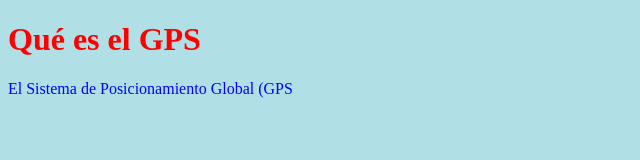
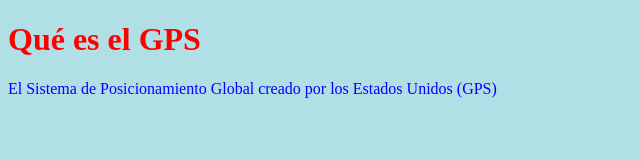
Before and after one commit to AnJoGar/geolocalizacion1, a plain HTML site: page GPS.html in a window 1280 px wide. Shown: the whole page, without its empty margins (0-640 px from the left). Drawn offline with Linux system fonts and the light colour scheme.

Commit message:
Update GPS.html

```diff
--- a/GPS.html
+++ b/GPS.html
@@ -9,6 +9,6 @@ p {color: blue;}
 </head>
 <body>
 <h1>Qué es el GPS</h1>
-<p> El Sistema de Posicionamiento Global (GPS</p>
+<p> El Sistema de Posicionamiento Global creado por los Estados Unidos (GPS)</p>
 </body>
 </html>
```
